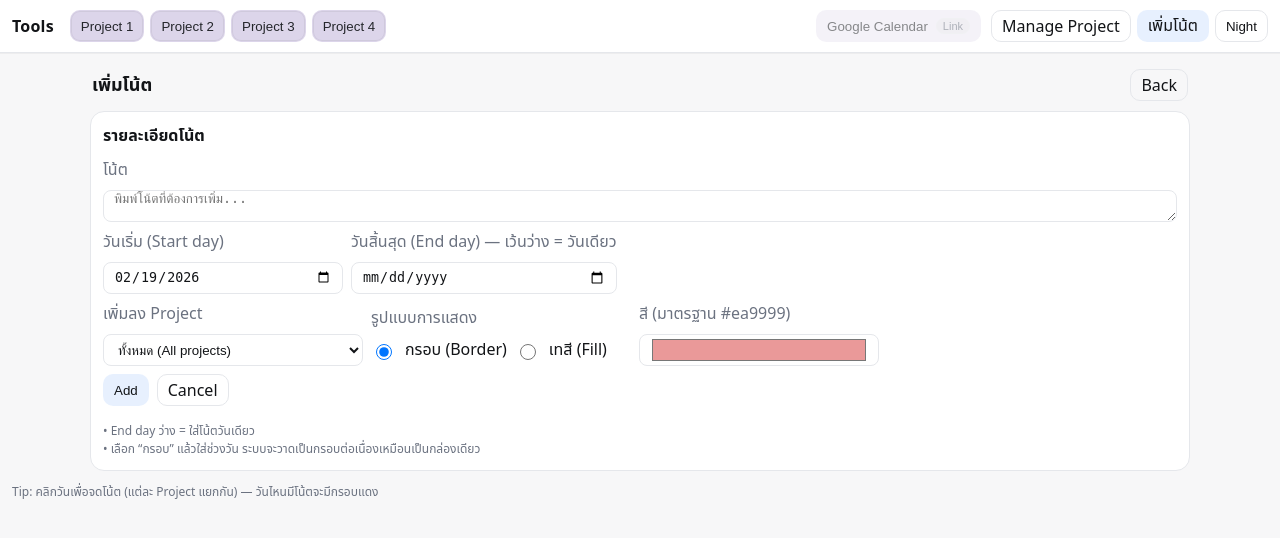
After one commit to Makphong/Pamda, a Flask app: page /tools/bulk_note in a window 1280 px wide. The commit adds this page. Shown: the top 538 px of the page. Run offline with Flask 3, Linux system fonts and the light colour scheme; data comes from the database, SQL or seed files in the repository; both versions use the stored data as it was after the commit.

Commit message:
เมนูเพิ่มโน้ตหลายวันพร้อมกัน
เลือกได้ว่าจะลง Project ไหน เลือกวันเวลา เลือกกรอบหรือเทสี

```diff
--- a/app.py
+++ b/app.py
@@ -72,6 +72,17 @@ def init_db() -> None:
                 user_key TEXT PRIMARY KEY,
                 token_json TEXT NOT NULL,
                 updated_at TEXT NOT NULL
+            );
+
+            CREATE TABLE IF NOT EXISTS highlights (
+                id INTEGER PRIMARY KEY AUTOINCREMENT,
+                project_id INTEGER NOT NULL,
+                start_day TEXT NOT NULL,   -- YYYY-MM-DD
+                end_day TEXT NOT NULL,     -- YYYY-MM-DD
+                mode TEXT NOT NULL,        -- border | fill
+                color TEXT NOT NULL,       -- e.g. #ea9999
+                created_at TEXT NOT NULL,
+                FOREIGN KEY(project_id) REFERENCES projects(id)
             );
             """
         )
@@ -232,6 +243,112 @@ def upsert_note(project_id: int, day: str, content: str) -> None:
 def delete_note(project_id: int, day: str) -> None:
     with db() as con:
         con.execute("DELETE FROM notes WHERE project_id=? AND day=?", (project_id, day))
+# ---------- bulk highlights (for "Add Note" tool) ----------
+def _valid_hex_color(s: str) -> str:
+    s = (s or "").strip()
+    if len(s) == 7 and s.startswith("#"):
+        try:
+            int(s[1:], 16)
+            return s.lower()
+        except Exception:
+            pass
+    return "#ea9999"
+
+
+def add_highlight(project_id: int, start_day: str, end_day: str, mode: str, color: str) -> None:
+    now = dt.datetime.utcnow().isoformat(timespec="seconds") + "Z"
+    mode = "fill" if (mode or "").lower() == "fill" else "border"
+    color = _valid_hex_color(color)
+    with db() as con:
+        con.execute(
+            """
+            INSERT INTO highlights(project_id, start_day, end_day, mode, color, created_at)
+            VALUES(?,?,?,?,?,?)
+            """,
+            (project_id, start_day, end_day, mode, color, now)
+        )
+
+
+def upsert_note_append(project_id: int, day: str, content: str) -> None:
+    content = (content or "").rstrip()
+    if not content.strip():
+        return
+
+    with db() as con:
+        row = con.execute(
+            "SELECT content FROM notes WHERE project_id=? AND day=?",
+            (project_id, day)
+        ).fetchone()
+
+    if row and (row["content"] or "").strip():
+        merged = (row["content"].rstrip() + "\n" + content).rstrip()
+    else:
+        merged = content
+
+    upsert_note(project_id, day, merged)
+
+
+def get_highlight_map(project_ids: List[int], render_start: dt.date, render_end: dt.date) -> Dict[Tuple[int, str], dict]:
+    if not project_ids:
+        return {}
+
+    with db() as con:
+        q = """
+            SELECT id, project_id, start_day, end_day, mode, color
+            FROM highlights
+            WHERE project_id IN ({})
+              AND start_day <= ?
+              AND end_day >= ?
+            ORDER BY id DESC
+        """.format(",".join(["?"] * len(project_ids)))
+        args = list(project_ids) + [render_end.isoformat(), render_start.isoformat()]
+        rows = con.execute(q, args).fetchall()
+
+    out: Dict[Tuple[int, str], dict] = {}
+
+    for r in rows:
+        pid = int(r["project_id"])
+        try:
+            s = dt.date.fromisoformat(r["start_day"])
+            e = dt.date.fromisoformat(r["end_day"])
+        except Exception:
+            continue
+
+        mode = (r["mode"] or "border").lower()
+        mode = "fill" if mode == "fill" else "border"
+        color = _valid_hex_color(r["color"])
+
+        cur = max(s, render_start)
+        last = min(e, render_end)
+
+        while cur <= last:
+            day_iso = cur.isoformat()
+            key = (pid, day_iso)
+
+            # keep newest highlight (rows ordered by id DESC)
+            if key not in out:
+                prev = cur - dt.timedelta(days=1)
+                nxt = cur + dt.timedelta(days=1)
+                up = cur - dt.timedelta(days=7)
+                down = cur + dt.timedelta(days=7)
+
+                in_prev = (s <= prev <= e) and (render_start <= prev <= render_end)
+                in_nxt = (s <= nxt <= e) and (render_start <= nxt <= render_end)
+                in_up = (s <= up <= e) and (render_start <= up <= render_end)
+                in_down = (s <= down <= e) and (render_start <= down <= render_end)
+
+                out[key] = {
+                    "mode": mode,
+                    "color": color,
+                    "l": not in_prev,
+                    "r": not in_nxt,
+                    "t": not in_up,
+                    "b": not in_down,
+                }
+
+            cur += dt.timedelta(days=1)
+
+    return out
 
 
 # ---------- Google Calendar persistence ----------
@@ -386,7 +503,9 @@ def index():
     # Compute notes + (optional) Google events
     start_day = dt.date(months[0].year, months[0].month, 1)
     _, end_last = month_first_last(months[-1])
-    notes = get_notes_map([int(p["id"]) for p in visible_projects], start_day, end_last)
+    visible_pids = [int(p["id"]) for p in visible_projects]
+    notes = get_notes_map(visible_pids, start_day, end_last)
+    highlights = get_highlight_map(visible_pids, start_day, end_last)
 
     # Google events (optional)
     gcal_linked = False
@@ -419,6 +538,7 @@ def index():
         start=start,
         end=end,
         notes=notes,
+        highlights=highlights,
         gcal_events=gcal,
         gcal_ready=google_client_config_ok(),
         gcal_linked=gcal_linked,
@@ -446,6 +566,64 @@ def tools_range():
     ey = request.form.get("end_year")
     em = request.form.get("end_month")
     return redirect(url_for("index", start_year=sy, start_month=sm, end_year=ey, end_month=em))
+
+
+@app.get("/tools/bulk_note")
+def tools_bulk_note():
+    projects = list_projects()
+    today = dt.date.today().isoformat()
+    return render_template("bulk_note.html", projects=projects, today=today, theme=get_theme())
+
+
+@app.post("/tools/bulk_note")
+def tools_bulk_note_submit():
+    content = (request.form.get("content") or "").rstrip()
+    if not content.strip():
+        flash("Note can't be empty.", "error")
+        return redirect(url_for("tools_bulk_note"))
+
+    start_str = (request.form.get("start_day") or "").strip()
+    end_str = (request.form.get("end_day") or "").strip() or start_str
+
+    try:
+        s = dt.date.fromisoformat(start_str)
+        e = dt.date.fromisoformat(end_str)
+    except Exception:
+        flash("Invalid date.", "error")
+        return redirect(url_for("tools_bulk_note"))
+
+    if e < s:
+        s, e = e, s
+
+    mode = (request.form.get("mode") or "border").lower()
+    color = request.form.get("color") or "#ea9999"
+
+    target = (request.form.get("target_project") or "all").strip().lower()
+    ps = list_projects()
+
+    if target == "all":
+        pids = [int(p["id"]) for p in ps]
+    else:
+        try:
+            pid = int(target)
+            pids = [pid]
+        except Exception:
+            pids = []
+
+    if not pids:
+        flash("Select a project.", "error")
+        return redirect(url_for("tools_bulk_note"))
+
+    for pid in pids:
+        add_highlight(pid, s.isoformat(), e.isoformat(), mode, color)
+
+        cur = s
+        while cur <= e:
+            upsert_note_append(pid, cur.isoformat(), content)
+            cur += dt.timedelta(days=1)
+
+    flash("Added note.", "ok")
+    return redirect(url_for("index"))
 
 
 @app.get("/manage")
--- a/static/styles.css
+++ b/static/styles.css
@@ -273,6 +273,7 @@ a{ color:inherit; text-decoration:none; }
 }
 
 .day{
+  position: relative; /* for highlight border ::after */
   display:flex;
   flex-direction: column;
   height: 112px; /* fixed: stop expanding when note is long */
@@ -301,6 +302,32 @@ a{ color:inherit; text-decoration:none; }
 .day.has-note{
   box-shadow: inset 0 0 0 2px var(--danger);
 }
+
+/* ---- bulk highlight ---- */
+.day.hl--fill{
+  box-shadow: none;                 /* override normal has-note border */
+  background: var(--hl, #ea9999);
+}
+.day.hl--fill:hover{
+  background: var(--hl, #ea9999);   /* keep fill on hover */
+}
+
+.day.hl--border{
+  box-shadow: none;                 /* we draw border via ::after */
+}
+.day.hl--border::after{
+  content:"";
+  position:absolute;
+  inset:0;
+  pointer-events:none;
+}
+
+/* sides for "single box" look across a range */
+.day.hl-b-l::after{ border-left: 2px solid var(--hl, #ea9999); }
+.day.hl-b-r::after{ border-right: 2px solid var(--hl, #ea9999); }
+.day.hl-b-t::after{ border-top: 2px solid var(--hl, #ea9999); }
+.day.hl-b-b::after{ border-bottom: 2px solid var(--hl, #ea9999); }
+
 
 .day__top{
   display:flex;
--- a/templates/base.html
+++ b/templates/base.html
@@ -69,10 +69,12 @@
 
     <div class="topbar__group topbar__group--actions">
       <a class="btn btn--ghost" href="{{ url_for('manage') }}">Manage Project</a>
+      <a class="btn btn--primary" href="{{ url_for('tools_bulk_note') }}">เพิ่มโน้ต</a>
       <form class="inline" method="post" action="{{ url_for('tools_theme') }}">
         <button class="btn btn--ghost" type="submit">{{ 'Night' if theme=='light' else 'Day' }}</button>
       </form>
     </div>
+
   </header>
 
   <main class="page">
--- /dev/null
+++ b/templates/bulk_note.html
@@ -0,0 +1,73 @@
+{% extends "base.html" %}
+{% block content %}
+<section class="manage">
+  <div class="manage__head">
+    <h1 class="manage__title">เพิ่มโน้ต</h1>
+    <a class="btn btn--ghost" href="{{ url_for('index') }}">Back</a>
+  </div>
+
+  <div class="manage__grid">
+    <div class="card card--full">
+      <div class="card__title">รายละเอียดโน้ต</div>
+
+      <form method="post" action="{{ url_for('tools_bulk_note_submit') }}" class="stack">
+        <label class="muted">โน้ต</label>
+        <textarea class="input" name="content" rows="5" placeholder="พิมพ์โน้ตที่ต้องการเพิ่ม..."></textarea>
+
+        <div class="row">
+          <div class="stack" style="min-width: 220px;">
+            <label class="muted">วันเริ่ม (Start day)</label>
+            <input class="input" type="date" name="start_day" value="{{ today }}" required>
+          </div>
+
+          <div class="stack" style="min-width: 220px;">
+            <label class="muted">วันสิ้นสุด (End day) — เว้นว่าง = วันเดียว</label>
+            <input class="input" type="date" name="end_day" placeholder="optional">
+          </div>
+        </div>
+
+        <div class="row">
+          <div class="stack" style="min-width: 260px;">
+            <label class="muted">เพิ่มลง Project</label>
+            <select class="select" name="target_project">
+              <option value="all">ทั้งหมด (All projects)</option>
+              {% for p in projects %}
+                <option value="{{ p.id }}">{{ p.name }}</option>
+              {% endfor %}
+            </select>
+          </div>
+
+          <div class="stack" style="min-width: 260px;">
+            <label class="muted">รูปแบบการแสดง</label>
+            <div class="row">
+              <label class="check">
+                <input type="radio" name="mode" value="border" checked>
+                <span>กรอบ (Border)</span>
+              </label>
+              <label class="check">
+                <input type="radio" name="mode" value="fill">
+                <span>เทสี (Fill)</span>
+              </label>
+            </div>
+          </div>
+
+          <div class="stack" style="min-width: 180px;">
+            <label class="muted">สี (มาตรฐาน #ea9999)</label>
+            <input class="input" type="color" name="color" value="#ea9999">
+          </div>
+        </div>
+
+        <div class="row">
+          <button class="btn btn--primary" type="submit">Add</button>
+          <a class="btn btn--ghost" href="{{ url_for('index') }}">Cancel</a>
+        </div>
+
+        <div class="card__hint">
+          • End day ว่าง = ใส่โน้ตวันเดียว<br>
+          • เลือก “กรอบ” แล้วใส่ช่วงวัน ระบบจะวาดเป็นกรอบต่อเนื่องเหมือนเป็นกล่องเดียว
+        </div>
+      </form>
+    </div>
+  </div>
+</section>
+{% endblock %}
```
Also changed, not shown: templates/index.html (+13 -2 lines), instance/app.db.
